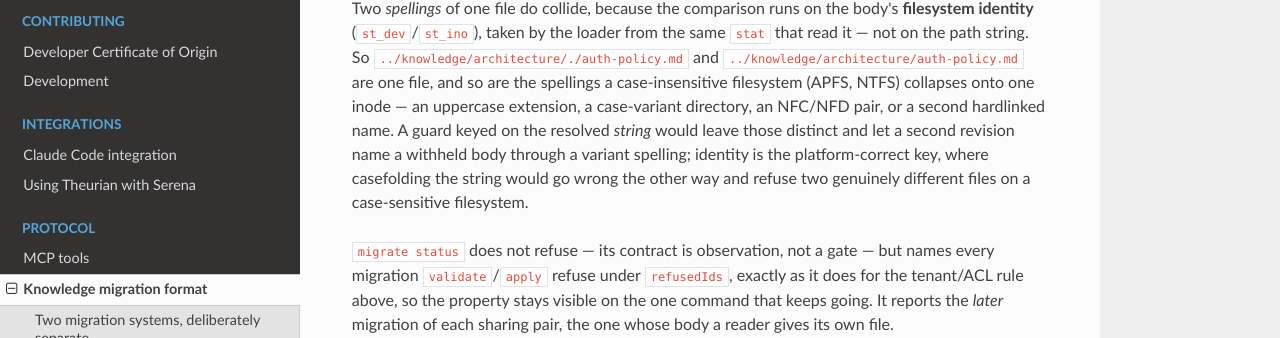
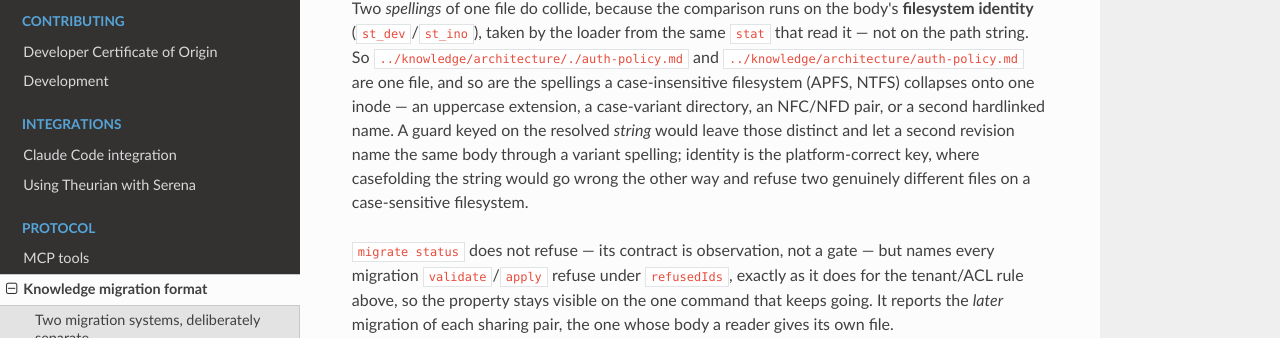
Before and after one commit to theurian/theurian, an MkDocs documentation site: the page built from docs/protocol/migrations.md, in a window 1280 px wide and 900 px high, scrolled down 5271 px. Shown: the part 137-475 px from the top of the window. Built offline with MkDocs 1.6.1, drawn with Linux system fonts in a browser that asks for light colours.

Commit message:
docs(protocol): describe the shared-body guard without the disclosure framing
Match the changelog and the fix commit: two spellings name the same body,
not a withheld one. The identity-key rationale is unchanged.

Signed-off-by: Takehide Uchida <utchy007@gmail.com>

```diff
--- a/docs/protocol/migrations.md
+++ b/docs/protocol/migrations.md
@@ -265,7 +265,7 @@ same `stat` that read it — not on the path string. So
 a case-insensitive filesystem (APFS, NTFS) collapses onto one inode — an
 uppercase extension, a case-variant directory, an NFC/NFD pair, or a second
 hardlinked name. A guard keyed on the resolved *string* would leave those
-distinct and let a second revision name a withheld body through a variant
+distinct and let a second revision name the same body through a variant
 spelling; identity is the platform-correct key, where casefolding the string
 would go wrong the other way and refuse two genuinely different files on a
 case-sensitive filesystem.
```
